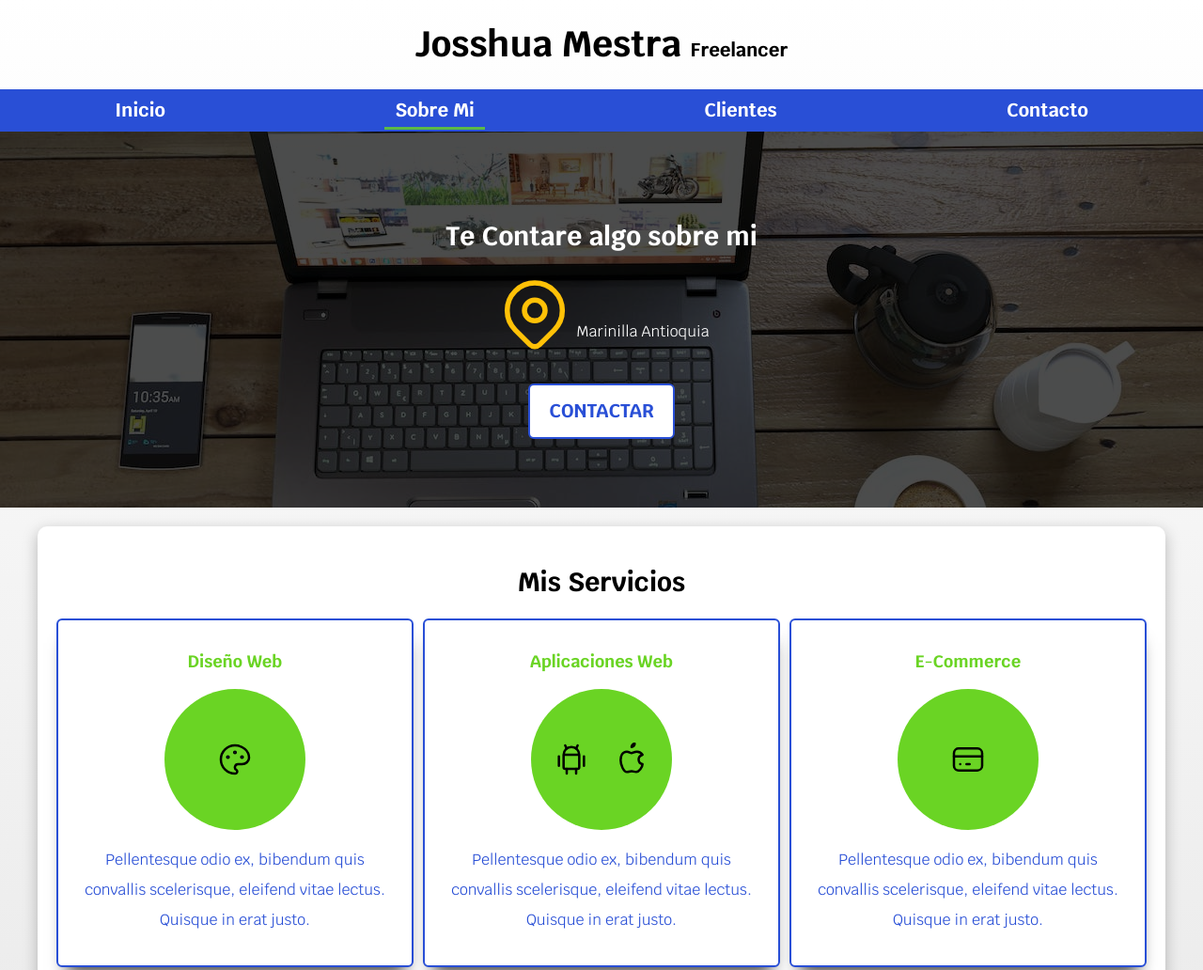
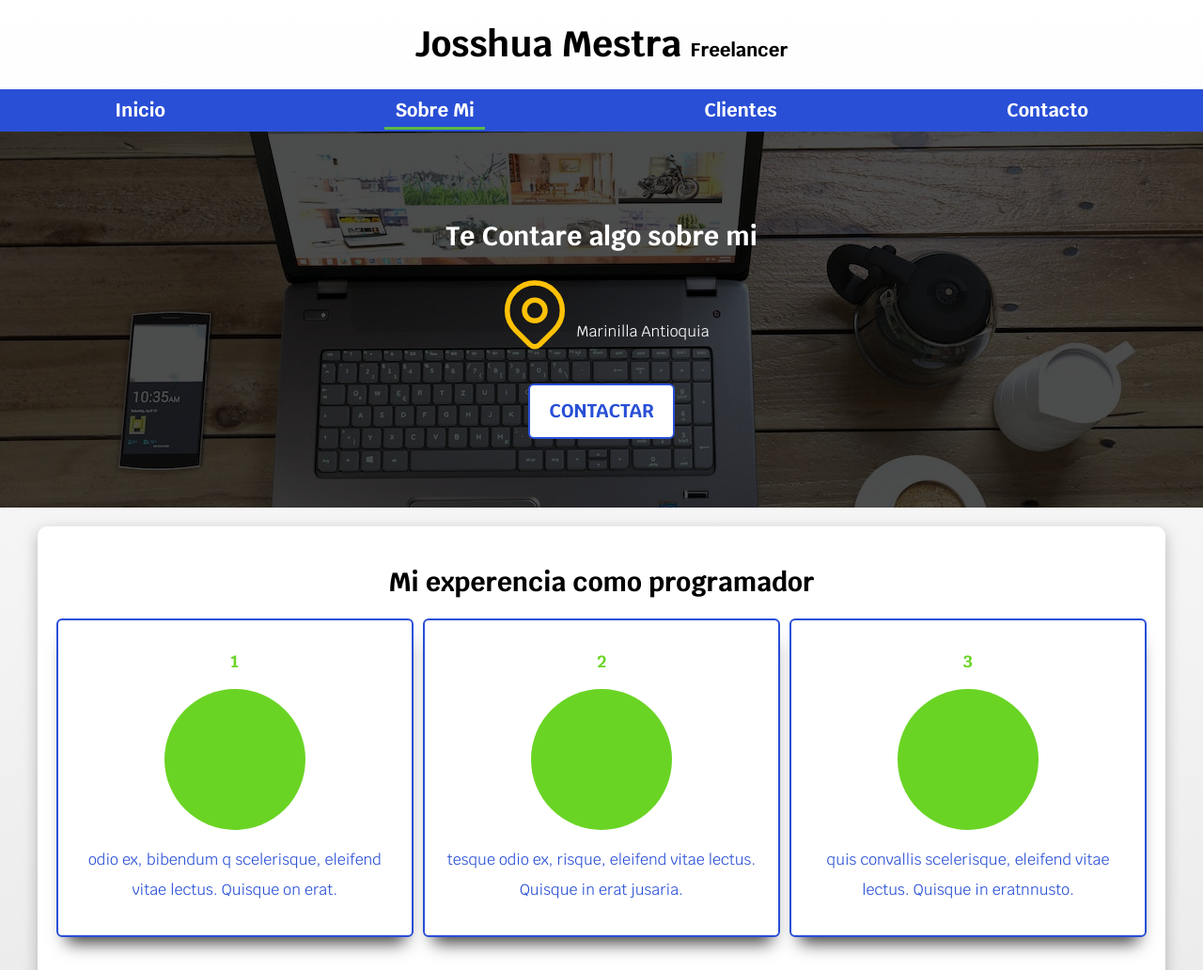
Before and after one commit to JoseManuelMestra/webFrelance.github.io, a plain HTML site: page sobremi.html in a window 1280 px wide. Shown: the top 1032 px of the page at 94% size. Drawn offline with Linux system fonts and the light colour scheme.

Commit message:
Update sobremi.html

```diff
--- a/sobremi.html
+++ b/sobremi.html
@@ -40,58 +40,31 @@
     </section>
 
     <main class="contenedor sombra">
-        <h2>Mis Servicios</h2>
+        <h2>Mi experencia como programador</h2>
 
         <div class="servicios">
             <section class="servicio ov-btn-slide-close">
-                <h3>Diseño Web</h3>
+                <h3>1</h3>
                 <div class="iconos">
-                    <svg xmlns="http://www.w3.org/2000/svg" class="icon icon-tabler icon-tabler-palette" width="40" height="40" viewBox="0 0 24 24" stroke-width="1.5" stroke="#000000" fill="none" stroke-linecap="round" stroke-linejoin="round">
-                        <path stroke="none" d="M0 0h24v24H0z"/>
-                        <path d="M12 21a9 9 0 1 1 0 -18a9 8 0 0 1 9 8a4.5 4 0 0 1 -4.5 4h-2.5a2 2 0 0 0 -1 3.75a1.3 1.3 0 0 1 -1 2.25" />
-                        <circle cx="7.5" cy="10.5" r=".5" fill="currentColor" />
-                        <circle cx="12" cy="7.5" r=".5" fill="currentColor" />
-                        <circle cx="16.5" cy="10.5" r=".5" fill="currentColor" />
-                    </svg>
+
                 </div>
-                <p> Pellentesque odio ex, bibendum quis convallis scelerisque, eleifend vitae lectus. Quisque in erat justo. </p>
+                <p>  odio ex, bibendum q scelerisque, eleifend vitae lectus. Quisque on erat. </p>
             </section>
 
             <section class="servicio ov-btn-slide-close">
-                <h3>Aplicaciones Web</h3>
+                <h3>2</h3>
                 <div class="iconos">
-                    <svg xmlns="http://www.w3.org/2000/svg" class="icon icon-tabler icon-tabler-brand-android" width="40" height="40" viewBox="0 0 24 24" stroke-width="1.5" stroke="#000000" fill="none" stroke-linecap="round" stroke-linejoin="round">
-                        <path stroke="none" d="M0 0h24v24H0z"/>
-                        <line x1="4" y1="10" x2="4" y2="16" />
-                        <line x1="20" y1="10" x2="20" y2="16" />
-                        <path d="M7 9h10v8a1 1 0 0 1 -1 1h-8a1 1 0 0 1 -1 -1v-8a5 5 0 0 1 10 0" />
-                        <line x1="8" y1="3" x2="9" y2="5" />
-                        <line x1="16" y1="3" x2="15" y2="5" />
-                        <line x1="9" y1="18" x2="9" y2="21" />
-                        <line x1="15" y1="18" x2="15" y2="21" />
-                    </svg>
 
-                    <svg xmlns="http://www.w3.org/2000/svg" class="icon icon-tabler icon-tabler-brand-apple" width="40" height="40" viewBox="0 0 24 24" stroke-width="1.5" stroke="#000000" fill="none" stroke-linecap="round" stroke-linejoin="round">
-                        <path stroke="none" d="M0 0h24v24H0z"/>
-                        <path d="M9 7c-3 0-4 3-4 5.5 0 3 2 7.5 4 7.5 1.088-.046 1.679-.5 3-.5 1.312 0 1.5.5 3 .5s4-3 4-5c-.028-.01-2.472-.403-2.5-3-.019-2.17 2.416-2.954 2.5-3-1.023-1.492-2.951-1.963-3.5-2-1.433-.111-2.83 1-3.5 1-.68 0-1.9-1-3-1z" />
-                        <path d="M12 4a2 2 0 0 0 2 -2a2 2 0 0 0 -2 2" />
-                    </svg>
                 </div>
-                <p> Pellentesque odio ex, bibendum quis convallis scelerisque, eleifend vitae lectus. Quisque in erat justo. </p>
+                <p>tesque odio ex,  risque, eleifend vitae lectus. Quisque in erat jusaria. </p>
             </section>
 
             <section class="servicio ov-btn-slide-close">
-                <h3>E-Commerce</h3>
+                <h3>3</h3>
                 <div class="iconos">
-                    <svg xmlns="http://www.w3.org/2000/svg" class="icon icon-tabler icon-tabler-credit-card" width="40" height="40" viewBox="0 0 24 24" stroke-width="1.5" stroke="#000000" fill="none" stroke-linecap="round" stroke-linejoin="round">
-                        <path stroke="none" d="M0 0h24v24H0z"/>
-                        <rect x="3" y="5" width="18" height="14" rx="3" />
-                        <line x1="3" y1="10" x2="21" y2="10" />
-                        <line x1="7" y1="15" x2="7.01" y2="15" />
-                        <line x1="11" y1="15" x2="13" y2="15" />
-                    </svg>
+
                 </div>
-                <p> Pellentesque odio ex, bibendum quis convallis scelerisque, eleifend vitae lectus. Quisque in erat justo. </p>
+                <p> quis convallis scelerisque, eleifend vitae lectus. Quisque in eratnnusto. </p>
             </section>
         </div> <!--.servicios-->
 
```
